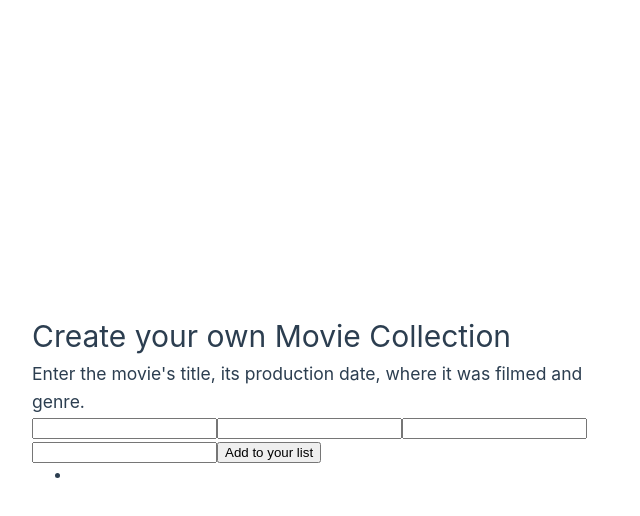
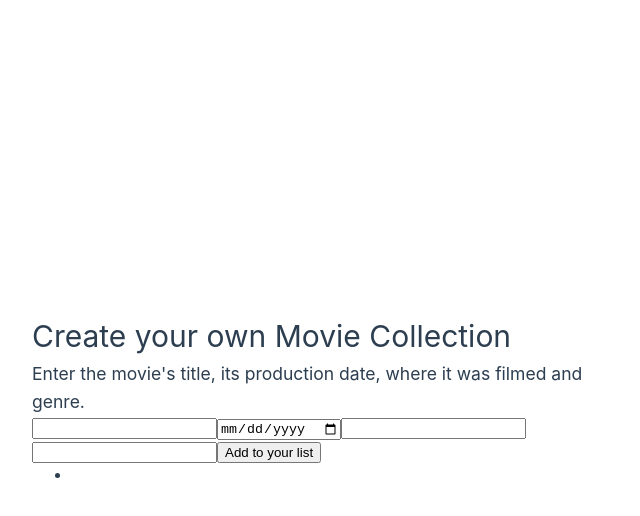
Before and after one commit to jonaspg08/Movie_Collection_2, a Vue app in the folder Movie_Collection-2/: page / in a window 1280 px wide. Both pictures are taken after a click on the button "Add movie to your list". Shown: the top 516 px of the page, without its empty margins (0-640 px from the left). Built offline with nearby package versions, Linux system fonts and the light colour scheme.

Commit message:
Updated Version 2.0

```diff
--- a/Movie_Collection-2/src/App.vue
+++ b/Movie_Collection-2/src/App.vue
@@ -1,11 +1,12 @@
 <script setup>
 import { ref } from 'vue';
 import { storeToRefs } from 'pinia';
+
+import { useCounterStore } from './stores/counter';
 import MovieList from './components/MovieList.vue';
-import { useCounterStore } from './stores/counter';
 
 const movieStore = useCounterStore()
-const { allMovies, oneMovie: oneMovieFromStore } = storeToRefs(movieStore);
+const { allMovies, oneMovie: oneMovieFromStore } = storeToRefs(useCounterStore());
 const movieFunctions = movieStore
 
 
@@ -15,21 +16,15 @@ const oneMovie = ref(false)
 </script>
 
 <template>
-  <h1 :class="title">Create your own Movie Collection</h1>
-  <p></p>
+  <h1>Create your own Movie Collection</h1>
+  <br>
   <MovieList v-if="oneMovie" />
   <button @click="oneMovie = {}" v-if="!oneMovie">Add movie to your list</button>
-  <div v-for="movie in allMoviesRef">
+  <div v-for="movie in allMoviesRef" :key="movie.id">
     <div @click="oneMovie = movie">
       {{ movie }}
     </div>
-
   </div>
 </template>
 
-<style scoped>
-.title {
-  font-family: 'Times New Roman', Times, serif;
-  font-size: 20px;
-}
-</style>
+<style scoped></style>
--- a/Movie_Collection-2/src/components/MovieList.vue
+++ b/Movie_Collection-2/src/components/MovieList.vue
@@ -1,21 +1,21 @@
 <script setup>
 // import { defineComponent } from 'vue'
 import { storeToRefs } from 'pinia';
-import { useCounterStore } from '@/stores/counter';
+import { useCounterStore } from '../stores/counter';
 
 const movieStore = storeToRefs(useCounterStore())
 const { allMovies, oneMovie } = movieStore
 const movieFunctions = useCounterStore()
 
-
+// const allMoviesRef = ref(false)
 </script>
 
 <template>
     <div>
         <h3>Enter the movie's title, its production date, where it was filmed and genre.</h3>
-        <form @submit.prevent="movieFunctions.addMovieToList(oneMovie)">
+        <form @submit.prevent="movieFunctions.addMovieToList">
             <input type="text" v-model="oneMovie.title">
-            <input type="text" v-model="oneMovie.productionDate">
+            <input type="date" v-model="oneMovie.productionDate">
             <input type="text" v-model="oneMovie.where">
             <input type="text" v-model="oneMovie.genre">
             <button type="submit">Add to your list</button>
--- a/Movie_Collection-2/src/stores/counter.js
+++ b/Movie_Collection-2/src/stores/counter.js
@@ -1,4 +1,4 @@
-import { ref, computed } from 'vue'
+import { ref } from 'vue'
 import { defineStore, storeToRefs } from 'pinia'
 
 export const useCounterStore = defineStore('counter', () => {
```
